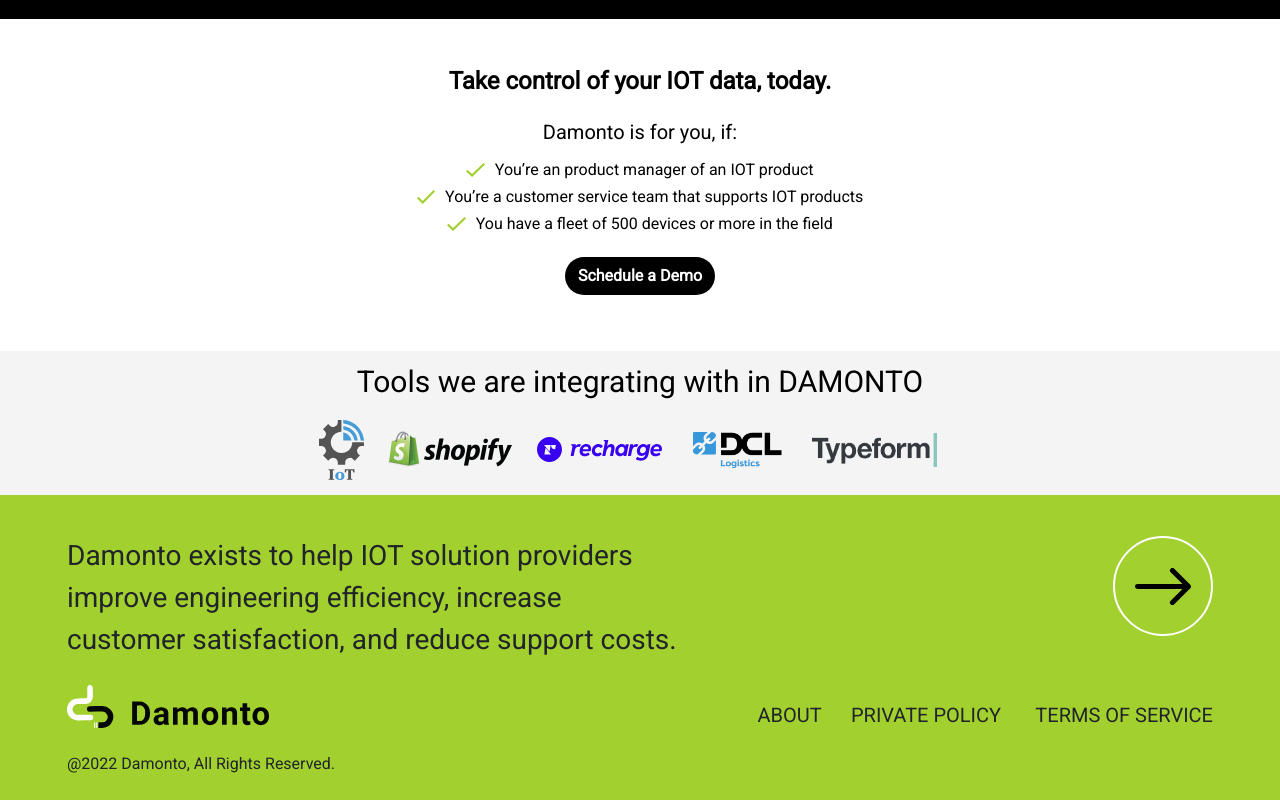
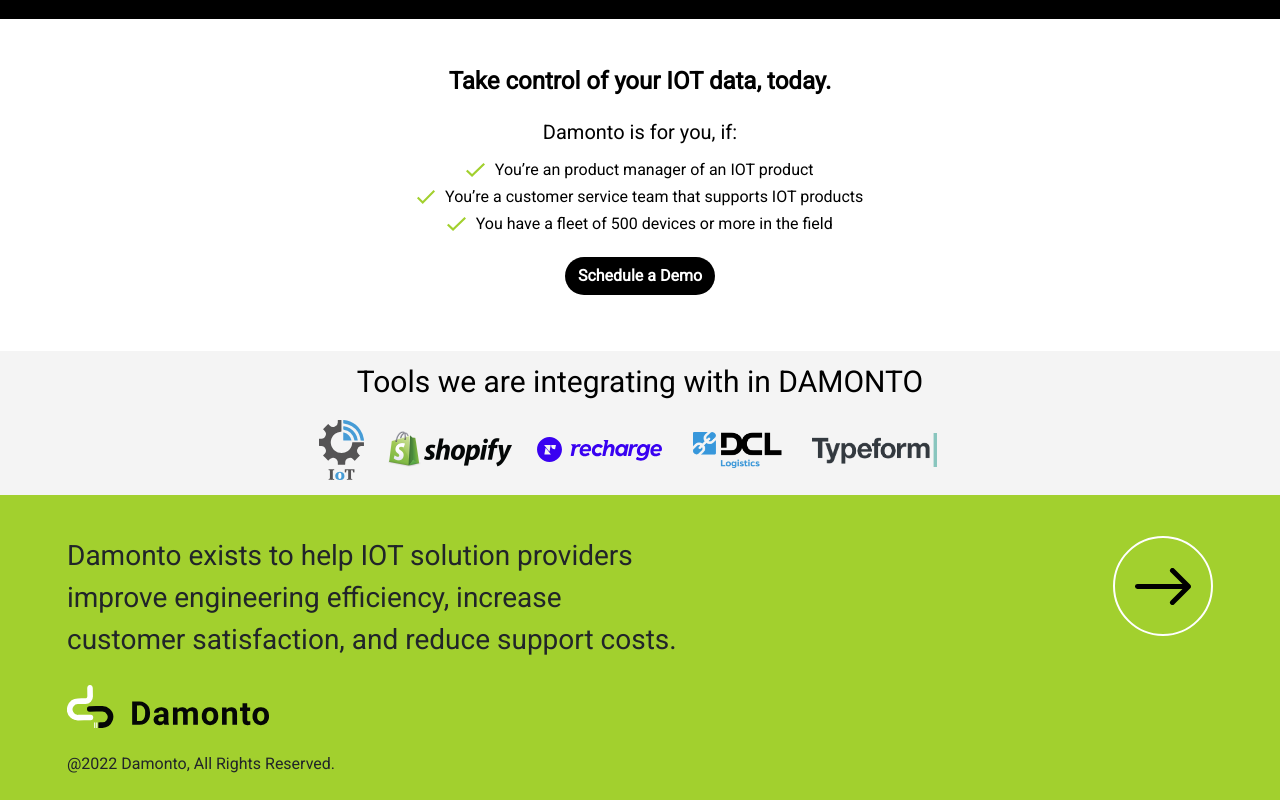
Before and after one commit to damonto-org/datamonitoringtool, a plain HTML site: page index.html in a window 1280 px wide. Shown: the part 5124-5924 px from the top of the page. Drawn offline with nearby package versions, Linux system fonts and the light colour scheme.

```diff
--- a/index.html
+++ b/index.html
@@ -515,7 +515,6 @@
         <div class="col-lg-4 col-sm-4 col-md-4 col-lg-4 col-xl-4 col-sm-6 col-7 mb-4 arrow_right "><div  class="right_button"><img src="assets/svg/left_button.svg"></div></div>
         <div class="col-lg-4 col-sm-4 col-md-4 col-lg-4 col-xl-4 col-sm-6 col-7 mb-4"><img src="assets/svg/black_damonto.svg " class="damonto_logo"></div>
         <div class="col-8 center_text">
-        <h5 class="about_text">ABOUT &nbsp; &nbsp; &nbsp;PRIVATE POLICY &nbsp; &nbsp; &nbsp; TERMS OF SERVICE</h5>
       </div>
 
         </div>
```
